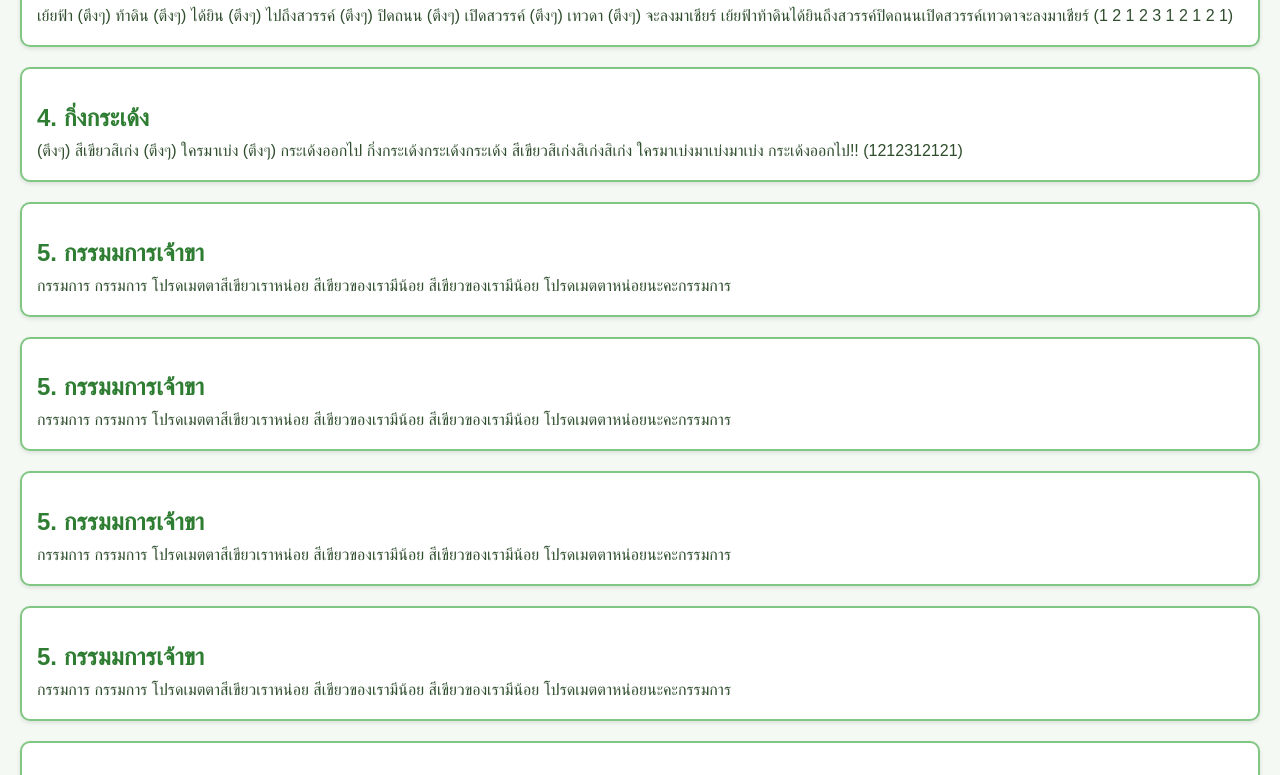
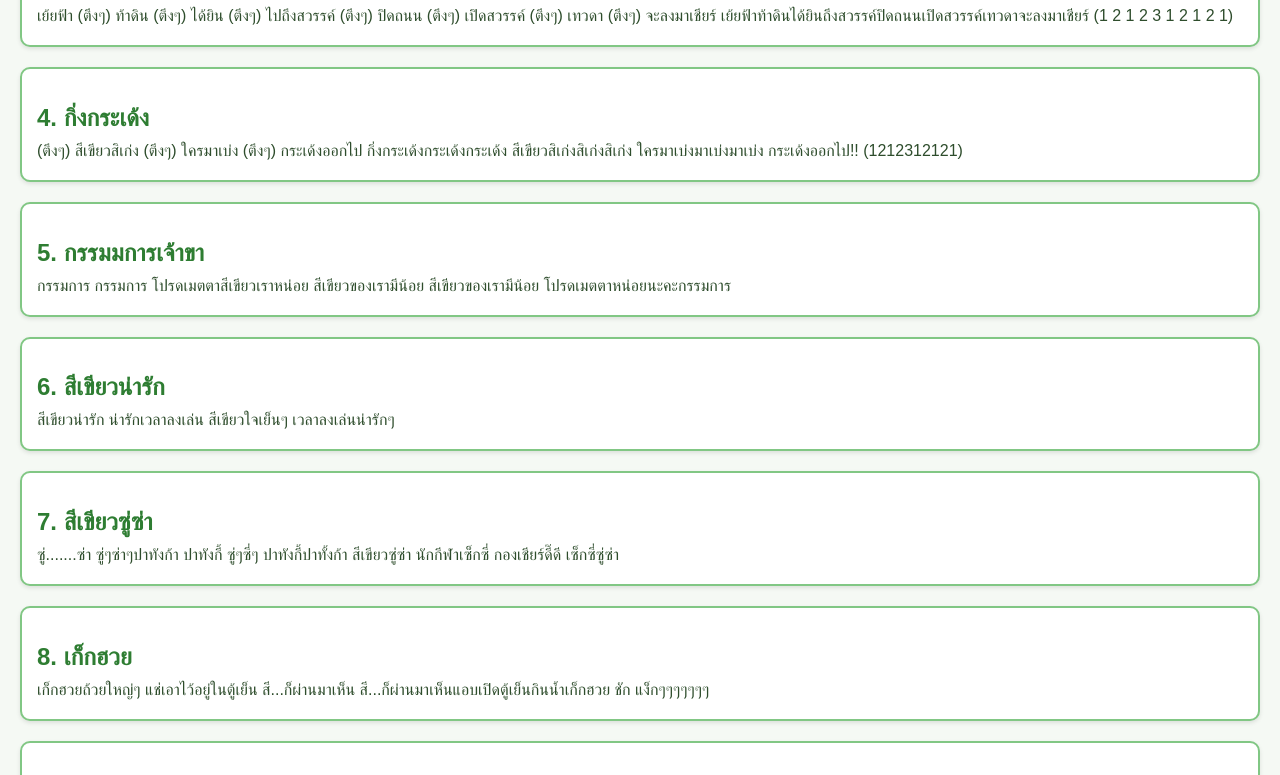
Before and after one commit to Chzcq1/GreenYothinnukun-67, a plain HTML site: page index.html in a window 1280 px wide. Shown: the part 582-1357 px from the top of the page. Drawn offline with Linux system fonts and the light colour scheme.

Commit message:
แก้ไขเนื้อเพลง

```diff
--- a/index.html
+++ b/index.html
@@ -39,21 +39,6 @@
       <h2>4. กิ่งกระเด้ง</h2>
       <p>(ตึงๆ) สีเขียวสิเก่ง (ตึงๆ) ใครมาเบ่ง (ตึงๆ)  กระเด้งออกไป
       กิ่งกระเด้งกระเด้งกระเด้ง สีเขียวสิเก่งสิเก่งสิเก่ง ใครมาเบ่งมาเบ่งมาเบ่ง กระเด้งออกไป!! (1212312121)</p>
-    </section>
-
-    <section class="song">
-      <h2>5. กรรมมการเจ้าขา</h2>
-      <p>กรรมการ กรรมการ โปรดเมตตาสีเขียวเราหน่อย สีเขียวของเรามีน้อย สีเขียวของเรามีน้อย โปรดเมตตาหน่อยนะคะกรรมการ</p>
-    </section>
-
-    <section class="song">
-      <h2>5. กรรมมการเจ้าขา</h2>
-      <p>กรรมการ กรรมการ โปรดเมตตาสีเขียวเราหน่อย สีเขียวของเรามีน้อย สีเขียวของเรามีน้อย โปรดเมตตาหน่อยนะคะกรรมการ</p>
-    </section>
-
-    <section class="song">
-      <h2>5. กรรมมการเจ้าขา</h2>
-      <p>กรรมการ กรรมการ โปรดเมตตาสีเขียวเราหน่อย สีเขียวของเรามีน้อย สีเขียวของเรามีน้อย โปรดเมตตาหน่อยนะคะกรรมการ</p>
     </section>
 
     <section class="song">
```
